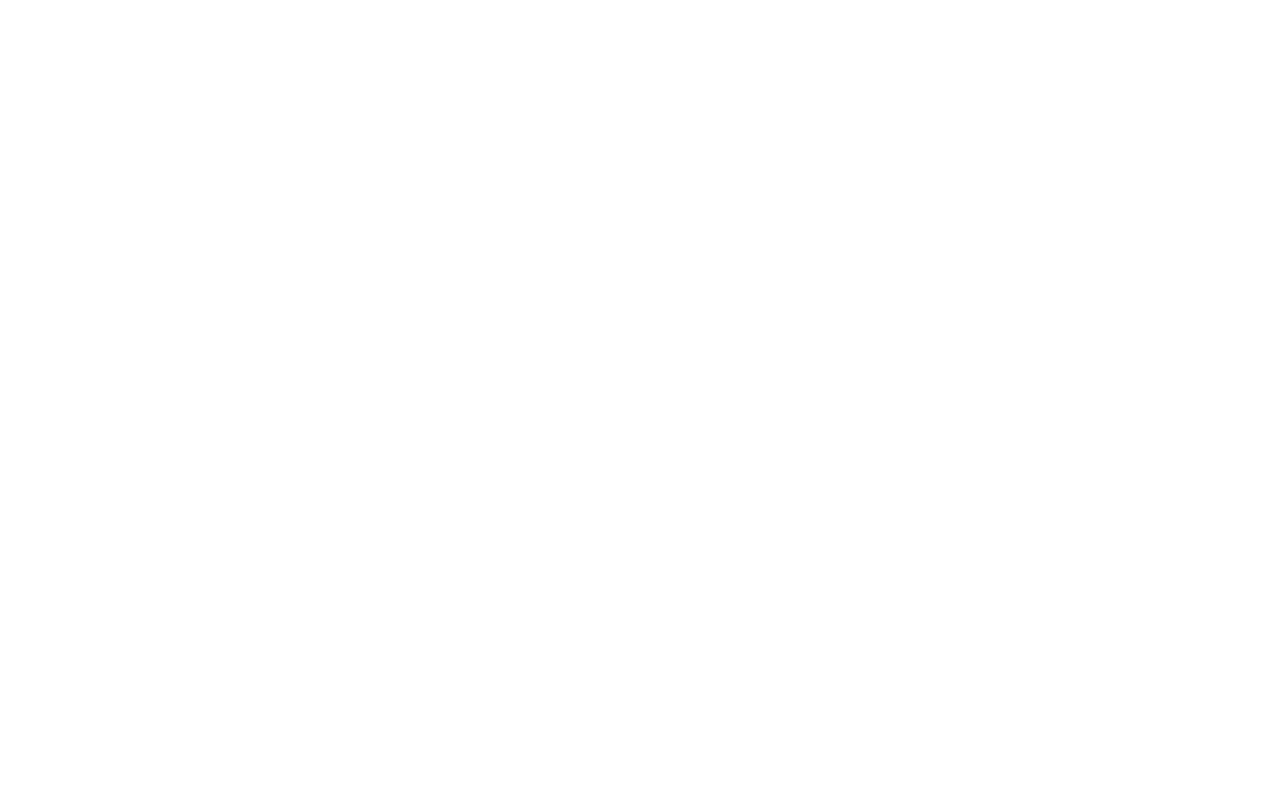
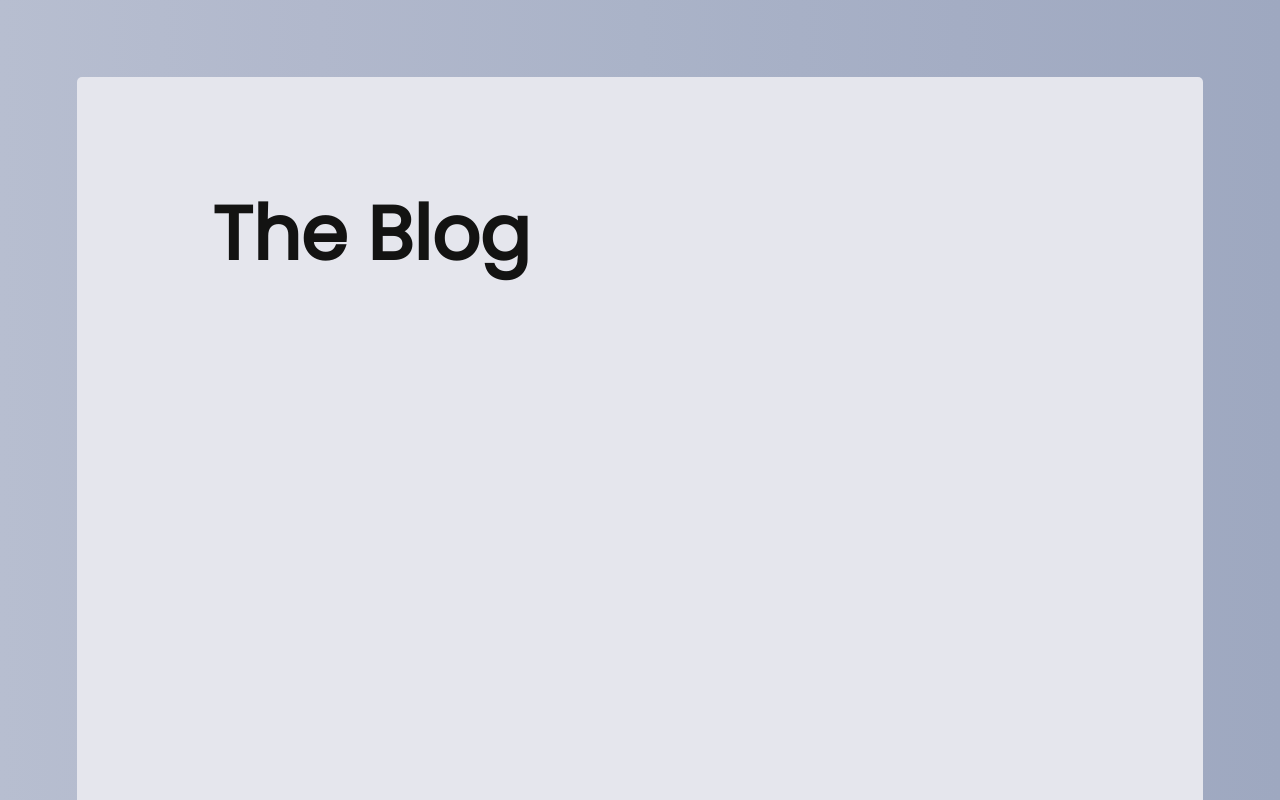
Before and after one commit to darjanDivkovic/blog-app, a Vue app in the folder frontend/: page /#/ in a window 1280 px wide. Built offline with nearby package versions, Linux system fonts and the light colour scheme.

Commit message:
Handle pages style

```diff
--- a/frontend/public/index.html
+++ b/frontend/public/index.html
@@ -4,6 +4,7 @@
     <meta charset="utf-8">
     <meta http-equiv="X-UA-Compatible" content="IE=edge">
     <meta name="viewport" content="width=device-width,initial-scale=1.0">
+    <link href='https://fonts.googleapis.com/css?family=Poppins' rel='stylesheet'>
     <link rel="icon" href="<%= BASE_URL %>favicon.ico">
     <title><%= htmlWebpackPlugin.options.title %></title>
   </head>
--- a/frontend/src/App.vue
+++ b/frontend/src/App.vue
@@ -9,16 +9,18 @@
 </template>
 
 <style lang="scss">
+html, body {
+  margin: 0;
+  padding: 0;
+}
 #app {
+  background-image: linear-gradient(to right, #b7bed0, #b1b8cc, #aab3c8, #a4adc4, #9ea8c0);
+  height: 100vh;
   font-family: Avenir, Helvetica, Arial, sans-serif;
-  -webkit-font-smoothing: antialiased;
-  -moz-osx-font-smoothing: grayscale;
-  text-align: center;
-  color: #2c3e50;
+  overflow: hidden;
 }
 
 nav {
-  padding: 30px;
 
   a {
     font-weight: bold;
--- a/frontend/src/views/HomeView.vue
+++ b/frontend/src/views/HomeView.vue
@@ -1,6 +1,8 @@
 <template>
   <div class="home">
-
+    <div class="home__content">
+      <h1 class='home__header'>The Blog</h1>
+    </div>
   </div>
 </template>
 
@@ -14,3 +16,19 @@
   }
 }
 </script>
+
+<style lang="sass" scoped>
+.home
+  border-radius: 5px
+  background: #E5E6ED
+  margin: 6%
+  height: 100vh
+  overflow: hidden
+  h1
+    font-family: 'Poppins'
+    font-size: 75px
+    color: #131312
+  &__content
+    margin: 100px 12% 0 12%
+    height: 100vh
+</style>
```
Also changed, not shown: 1 other file (tests, documents, lock files or other folders).
